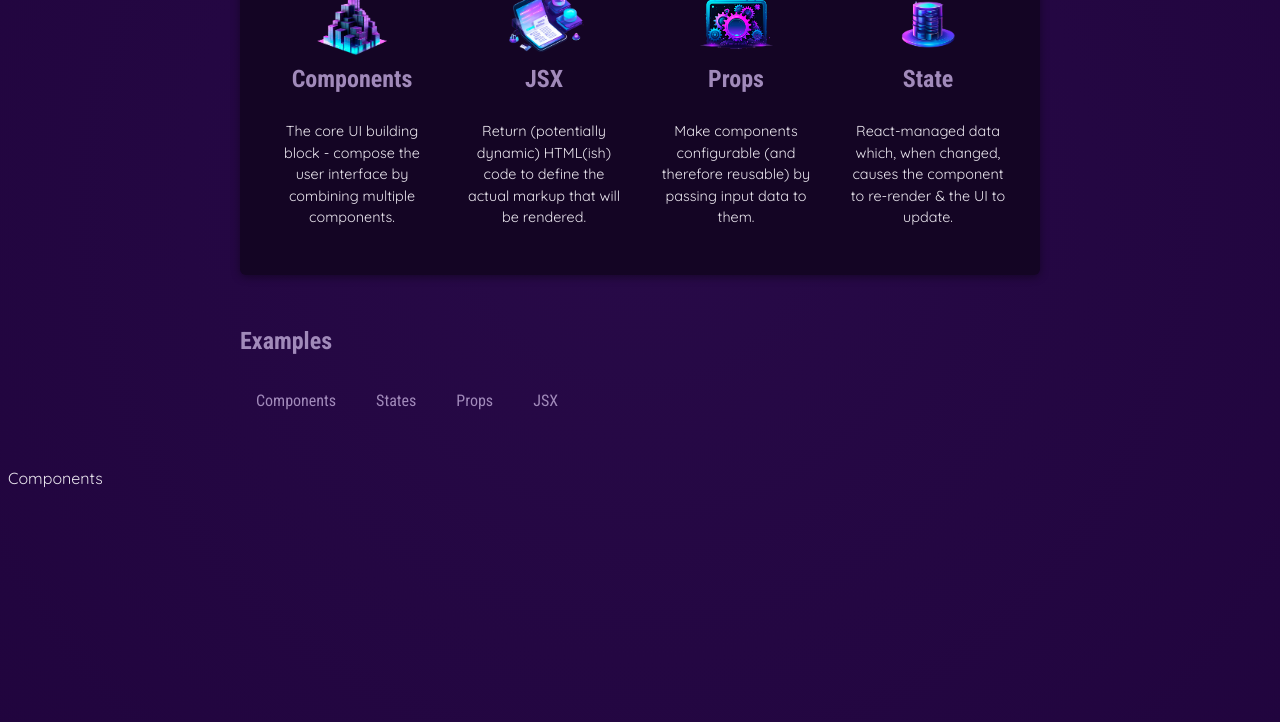
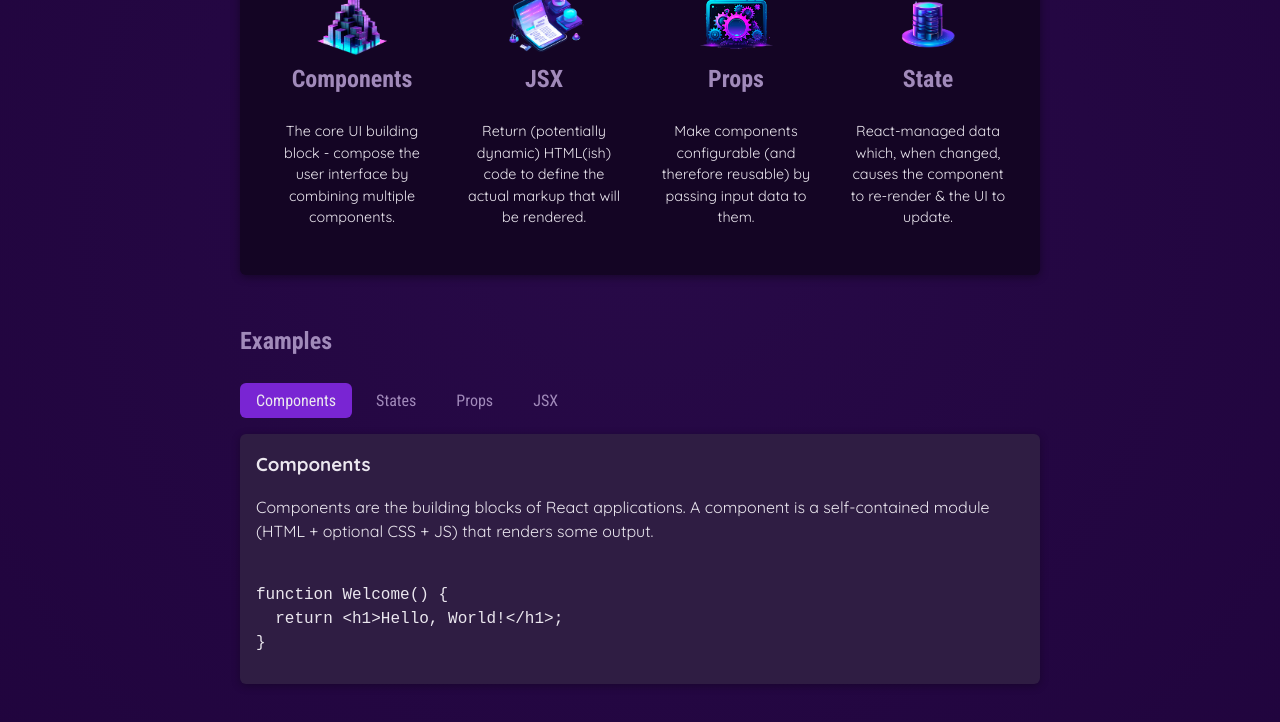
Before and after one commit to Aadhithya1806/BASIC_REACT_APP_1, a React (Vite) app: page / in a window 1280 px wide. Both pictures are taken after a click on the button "Components". Shown: the part 433-1155 px from the top of the page. Built offline with nearby package versions, Linux system fonts and the light colour scheme.

Commit message:
Added final styles and functionalities.

```diff
--- a/src/App.jsx
+++ b/src/App.jsx
@@ -2,12 +2,22 @@
 import Header from "./components/Header.jsx";
 import CoreComp from "./components/CoreComp.jsx";
 import TabButton from "./components/TabButton.jsx";
-import { CORE_CONCEPTS } from "./data.js";
+import { CORE_CONCEPTS, EXAMPLES } from "./data.js";
 let tabContent = "Please click a button!";
 function App() {
-    const [selectedValue, setSelectedValue] = useState(
-        "Please click a button!"
-    );
+    const [selectedValue, setSelectedValue] = useState(null);
+    let tabContent = <p>Click a topic to study.</p>;
+    if (selectedValue) {
+        tabContent = (
+            <div id="tab-content">
+                <h3>{EXAMPLES[selectedValue].title}</h3>
+                <p>{EXAMPLES[selectedValue].description}</p>
+                <pre>
+                    <code>{EXAMPLES[selectedValue].code}</code>
+                </pre>
+            </div>
+        );
+    }
     function selectHandler(selectedBtn) {
         setSelectedValue(selectedBtn);
         console.log(selectedValue);
@@ -20,48 +30,53 @@
                 <section id="core-concepts">
                     <h2>Time to get started!</h2>
                     <ul>
-                        <CoreComp {...CORE_CONCEPTS[0]}></CoreComp>
-                        <CoreComp {...CORE_CONCEPTS[1]}></CoreComp>
-
-                        <CoreComp {...CORE_CONCEPTS[2]}></CoreComp>
-                        <CoreComp {...CORE_CONCEPTS[3]}></CoreComp>
+                        {CORE_CONCEPTS.map((coreComp) => (
+                            <CoreComp
+                                key={coreComp.title}
+                                {...coreComp}
+                            ></CoreComp>
+                        ))}
                     </ul>
                 </section>
                 <section id="examples">
                     <h2>Examples</h2>
                     <menu>
                         <TabButton
+                            isSelected={selectedValue === "components"}
                             onSelect={() => {
-                                selectHandler("Components");
+                                selectHandler("components");
                             }}
                         >
                             Components
                         </TabButton>
                         <TabButton
+                            isSelected={selectedValue === "state"}
                             onSelect={() => {
-                                selectHandler("States");
+                                selectHandler("state");
                             }}
                         >
                             States
                         </TabButton>
                         <TabButton
+                            isSelected={selectedValue === "props"}
                             onSelect={() => {
-                                selectHandler("Props");
+                                selectHandler("props");
                             }}
                         >
                             Props
                         </TabButton>
                         <TabButton
+                            isSelected={selectedValue === "jsx"}
                             onSelect={() => {
-                                selectHandler("JSX");
+                                selectHandler("jsx");
                             }}
                         >
                             JSX
                         </TabButton>
                     </menu>
+                    {tabContent}
                 </section>
             </main>
-            {selectedValue}
         </div>
     );
 }
--- a/src/components/CoreComp.jsx
+++ b/src/components/CoreComp.jsx
@@ -1,10 +1,10 @@
-export default function CoreComp({ img, title, desc }) {
+export default function CoreComp({ image, title, description }) {
     // console.log(props);
     return (
         <li>
-            <img src={img} alt="" />
+            <img src={image} alt="" />
             <h2>{title}</h2>
-            <p>{desc}</p>
+            <p>{description}</p>
         </li>
     );
 }
--- a/src/components/TabButton.jsx
+++ b/src/components/TabButton.jsx
@@ -1,7 +1,12 @@
-export default function TabButton({ children, onSelect }) {
+export default function TabButton({ children, onSelect, isSelected }) {
     return (
         <li>
-            <button onClick={onSelect}>{children}</button>
+            <button
+                className={isSelected ? "active" : undefined}
+                onClick={onSelect}
+            >
+                {children}
+            </button>
         </li>
     );
 }
--- a/src/data.js
+++ b/src/data.js
@@ -5,23 +5,78 @@
 
 export const CORE_CONCEPTS = [
     {
-        img: componentsImg,
+        image: componentsImg,
         title: "Components",
-        desc: "The core UI building block - compose the user interface by combining multiple components.",
+        description:
+            "The core UI building block - compose the user interface by combining multiple components.",
     },
     {
-        img: jsxImg,
+        image: jsxImg,
         title: "JSX",
-        desc: "Return (potentially dynamic) HTML(ish) code to define the actual markup that will be rendered.",
+        description:
+            "Return (potentially dynamic) HTML(ish) code to define the actual markup that will be rendered.",
     },
     {
-        img: propsImg,
+        image: propsImg,
         title: "Props",
-        desc: "Make components configurable (and therefore reusable) by passing input data to them.",
+        description:
+            "Make components configurable (and therefore reusable) by passing input data to them.",
     },
     {
-        img: stateImg,
+        image: stateImg,
         title: "State",
-        desc: "React-managed data which, when changed, causes the component to re-render & the UI to update.",
+        description:
+            "React-managed data which, when changed, causes the component to re-render & the UI to update.",
     },
 ];
+
+export const EXAMPLES = {
+    components: {
+        title: "Components",
+        description:
+            "Components are the building blocks of React applications. A component is a self-contained module (HTML + optional CSS + JS) that renders some output.",
+        code: `
+function Welcome() {
+  return <h1>Hello, World!</h1>;
+}`,
+    },
+    jsx: {
+        title: "JSX",
+        description:
+            "JSX is a syntax extension to JavaScript. It is similar to a template language, but it has full power of JavaScript (e.g., it may output dynamic content).",
+        code: `
+<div>
+  <h1>Welcome {userName}</h1>
+  <p>Time to learn React!</p>
+</div>`,
+    },
+    props: {
+        title: "Props",
+        description:
+            "Components accept arbitrary inputs called props. They are like function arguments.",
+        code: `
+function Welcome(props) {
+  return <h1>Hello, {props.name}</h1>;
+}`,
+    },
+    state: {
+        title: "State",
+        description:
+            "State allows React components to change their output over time in response to user actions, network responses, and anything else.",
+        code: `
+function Counter() {
+  const [isVisible, setIsVisible] = useState(false);
+
+  function handleClick() {
+    setIsVisible(true);
+  }
+
+  return (
+    <div>
+      <button onClick={handleClick}>Show Details</button>
+      {isVisible && <p>Amazing details!</p>}
+    </div>
+  );
+}`,
+    },
+};
```
